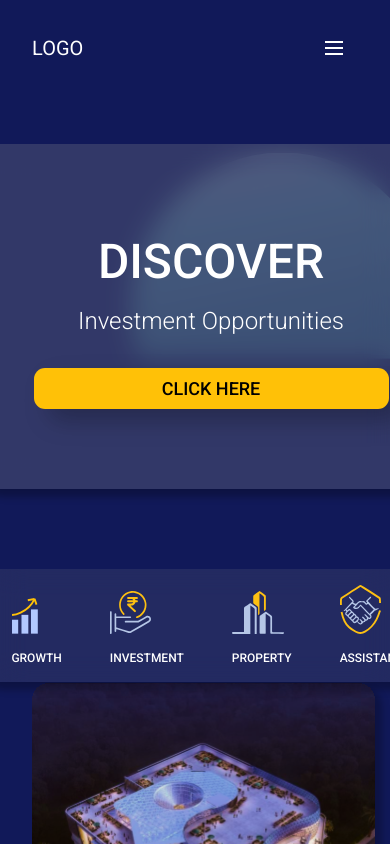
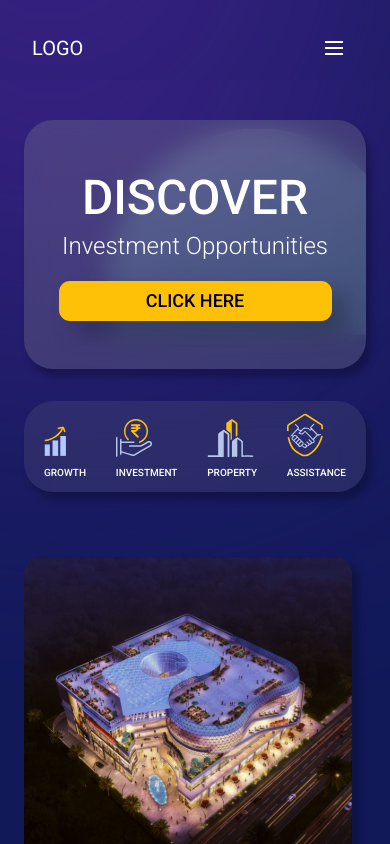
Before and after one commit to ayomidedaniel1/dhandolat, a React (Vite) app: page / in a window 390 px wide. Shown: the top 844 px of the page. Built offline with nearby package versions, Linux system fonts and the light colour scheme.

Commit message:
'feat added background images

```diff
--- a/src/components/Hero.jsx
+++ b/src/components/Hero.jsx
@@ -6,37 +6,39 @@ import hero4 from '../assets/hero4.svg';
 
 const Hero = () => {
   return (
-    <div className='lg:pl-20 pl-8 pt-16'>
-      <div className=" mask-right xl:container xl:mx-auto lg:pr-12 pb-20 lg:pb-40">
+    <div className='lg:pl-20 px-6 lg:px-0 pt-10 lg:pt-16 mask-top'>
+      <div className=" mask-right xl:container xl:mx-auto lg:pr-12 pb-20 lg:pb-40 mask-top">
         <div className="flex flex-col lg:flex-row justify-between items-center">
-          <div className="flex flex-col justify-between items-stretch gap-20">
-            <div className="flex flex-col hero-top justify-center items-center py-20">
-              <h3 className="font-roboto font-medium text-5xl lg:text-[64px] leading-[75px] text-white">DISCOVER</h3>
-              <h3 className="font-roboto font-light text-white text-2xl mt-1 lg:text-[32px] leading-[37px]">Investment Opportunities</h3>
-              <button className="font-roboto font-medium text-lg lg:text-xl text-black bg-[#FFC107] hero-btn mt-7 border-none outline-none">CLICK HERE</button>
+          <div className="flex flex-col justify-between items-stretch gap-8 lg:gap-20 w-full lg:w-[551px]">
+            <div className="flex flex-col hero-top justify-center items-center py-12 lg:py-20">
+              <h3 className="font-roboto font-medium text-5xl lg:text-[64px] leading-[60px] lg:leading-[75px] text-white">DISCOVER</h3>
+              <h3 className="font-roboto font-light text-white text-2xl lg:mt-1 lg:text-[32px] leading-[37px]">Investment Opportunities</h3>
+              <button className="font-roboto font-medium text-lg lg:text-xl text-black hero-btn mt-4 lg:mt-7 border-none outline-none w-[70vw] lg:w-[355px] h-10 lg:h-[41.43px]">
+                CLICK HERE
+              </button>
             </div>
 
-            <div className="flex flex-row justify-between items-baseline hero-bottom px-10 lg:px-14 py-4 lg:py-5 gap-12 lg:gap-20">
-              <div className="flex flex-col gap-4 lg:gap-5">
-                <img src={hero1} alt="img" className='w-[27px] h-[37px]' />
-                <span className="font-roboto font-medium text-xs text-white uppercase">growth</span>
+            <div className="flex flex-row justify-between items-baseline hero-bottom px-5 lg:px-14 py-3 lg:py-5 gap-5 lg:gap-20">
+              <div className="flex flex-col gap-2 lg:gap-5">
+                <img src={hero1} alt="img" className='w-[22px] h-[32px] lg:w-[27px] lg:h-[37px]' />
+                <span className="font-roboto font-medium text-[10px] lg:text-xs text-white uppercase">growth</span>
               </div>
-              <div className="flex flex-col gap-4 lg:gap-5">
-                <img src={hero2} alt="img" className='w-[41px] h-[43px]' />
-                <span className="font-roboto font-medium text-xs text-white uppercase">INVESTMENT</span>
+              <div className="flex flex-col gap-2 lg:gap-5">
+                <img src={hero2} alt="img" className='w-[36px] h-[38px] lg:w-[41px] lg:h-[43px]' />
+                <span className="font-roboto font-medium text-[10px] lg:text-xs text-white uppercase">INVESTMENT</span>
               </div>
-              <div className="flex flex-col gap-4 lg:gap-5">
-                <img src={hero3} alt="img" className='w-[52px] h-[43px]' />
-                <span className="font-roboto font-medium text-xs text-white uppercase">PROPERTY</span>
+              <div className="flex flex-col gap-2 lg:gap-5">
+                <img src={hero3} alt="img" className='w-[47px] h-[38px] lg:w-[52px] lg:h-[43px]' />
+                <span className="font-roboto font-medium text-[10px] lg:text-xs text-white uppercase">PROPERTY</span>
               </div>
-              <div className="flex flex-col gap-4 lg:gap-5">
-                <img src={hero4} alt="img" className='w-[41px] h-[49px]' />
-                <span className="font-roboto font-medium text-xs text-white uppercase">ASSISTANCE</span>
+              <div className="flex flex-col gap-2 lg:gap-5">
+                <img src={hero4} alt="img" className='w-[36px] h-[44px] lg:w-[41px] lg:h-[49px]' />
+                <span className="font-roboto font-medium text-[10px] lg:text-xs text-white uppercase">ASSISTANCE</span>
               </div>
             </div>
           </div>
 
-          <img src={hero} alt="hero" className='lg:w-[599px] lg:h-[587px]' />
+          <img src={hero} alt="hero" className='w-screen h-auto lg:w-[599px] lg:h-[587px] mt-16 lg:mt-0' />
         </div>
       </div>
     </div>
--- a/src/components/Navbar.jsx
+++ b/src/components/Navbar.jsx
@@ -11,7 +11,7 @@ const Navbar = () => {
   const closeMobileMenu = () => setToggleMenu(false);
 
   return (
-    <div className='flex flex-row justify-between items-center py-6 lg:py-12 pb-2 px-8 md:px-16 lg:px-20'>
+    <div className='flex flex-row justify-between items-center py-6 lg:py-12 pb-2 px-8 md:px-16 lg:px-20 mask-top'>
       <h2 className={toggleMenu ? "text-white font-normal font-roboto uppercase text-xl z-50 absolute left-8 top-9" : "text-white font-normal font-roboto uppercase text-xl"}>
         logo
       </h2>
--- a/src/index.css
+++ b/src/index.css
@@ -17,6 +17,14 @@ body {
   background-color: #111959;
 }
 
+.mask-top {
+  background-image: url('./assets/mask-top.svg');
+  background-position-y: top;
+  background-position-x: right;
+  background-repeat: no-repeat;
+  /* background-size: 70vw; */
+}
+
 .mask-right {
   background-image: url('./assets/mask-right.svg');
   background-position-x: right;
@@ -25,9 +33,6 @@ body {
 }
 
 .hero-btn {
-  width: 355px;
-  height: 41.43px;
-
   background: #ffc107;
   mix-blend-mode: normal;
   box-shadow: 15px 12px 24px rgba(0, 0, 0, 0.25);
```
Also changed, not shown: src/assets/mask-top.svg (added).
